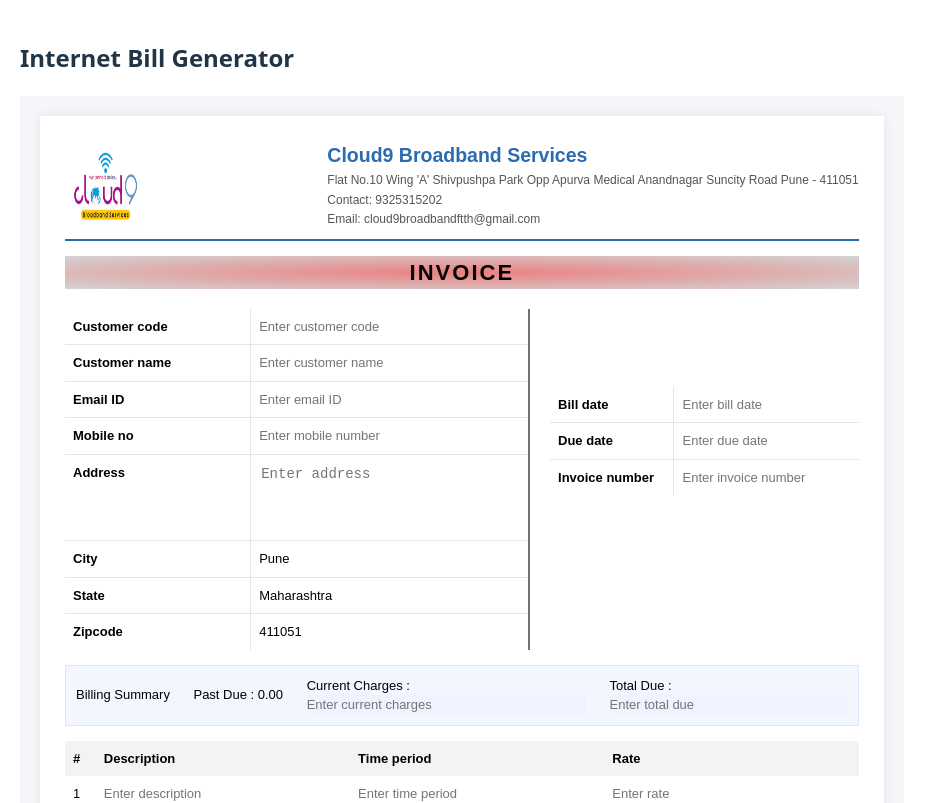
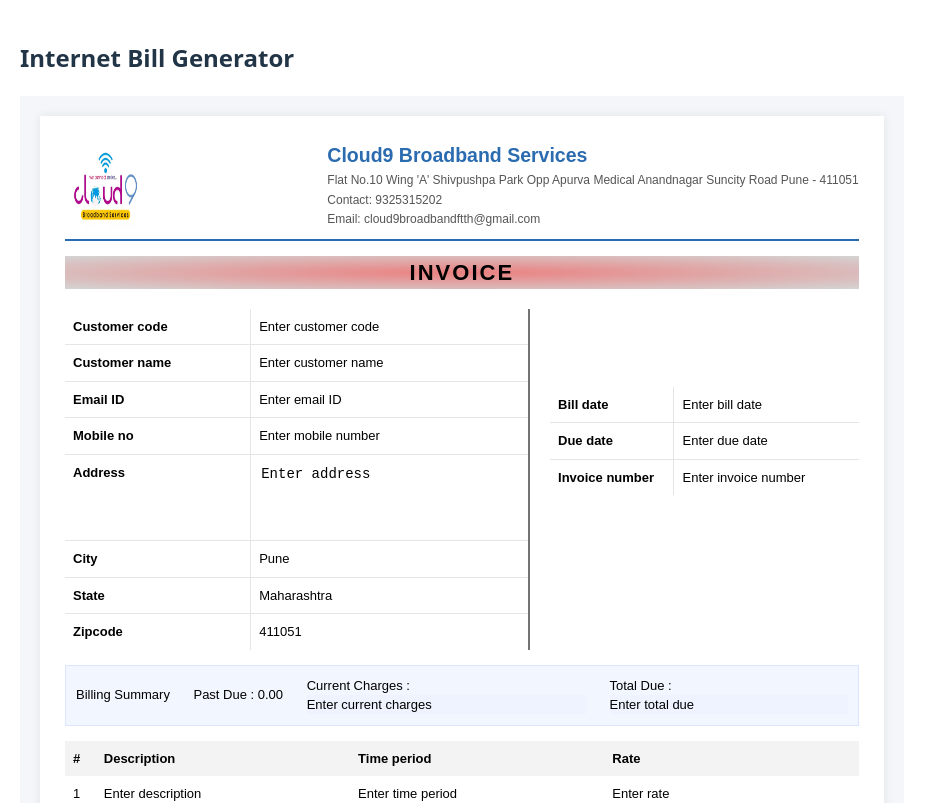
Before and after one commit to contextCoder/Internet-Bill-Generator, a React (Vite) app: page / in a window 1280 px wide. Shown: the top 803 px of the page, without its empty margins (0-932 px from the left). Built offline with nearby package versions, Linux system fonts and the light colour scheme.

Commit message:
Update invoice.css

```diff
--- a/src/components/invoice.css
+++ b/src/components/invoice.css
@@ -115,7 +115,7 @@
   padding:8px;
 }
 
-/* ---- INPUT FIX ---- */
+/* ---- INPUT FIX (MOBILE SAFE) ---- */
 
 .master-input{
   width:100%;
@@ -123,12 +123,19 @@
   outline:none;
   font-size:13px;
   padding:2px 0;
-  background:transparent;
-  color: #000
+
+  background-color:#ffffff;
+  color:#000000;
+
+  -webkit-text-fill-color:#000000;
+  -webkit-appearance:none;
+  appearance:none;
 }
 
 .master-input.bg{
   background:#eef3ff;
+  color:#000;
+  -webkit-text-fill-color:#000;
 }
 
 .master-textArea{
@@ -139,10 +146,27 @@
   outline:none;
   font-size:14px;
   line-height:18px;
+
+  background-color:#ffffff;
+  color:#000000;
+
   white-space:pre-wrap;
   overflow:hidden;
-  color: #000;
+
+  -webkit-text-fill-color:#000000;
+  -webkit-appearance:none;
+  appearance:none;
 }
+
+/* Fix autofill issue on mobile browsers */
+
+input:-webkit-autofill,
+textarea:-webkit-autofill {
+  -webkit-text-fill-color:#000 !important;
+  transition: background-color 5000s ease-in-out 0s;
+}
+
+/* ---- REST OF YOUR CSS ---- */
 
 .summaryBar{
   display:flex;
```
